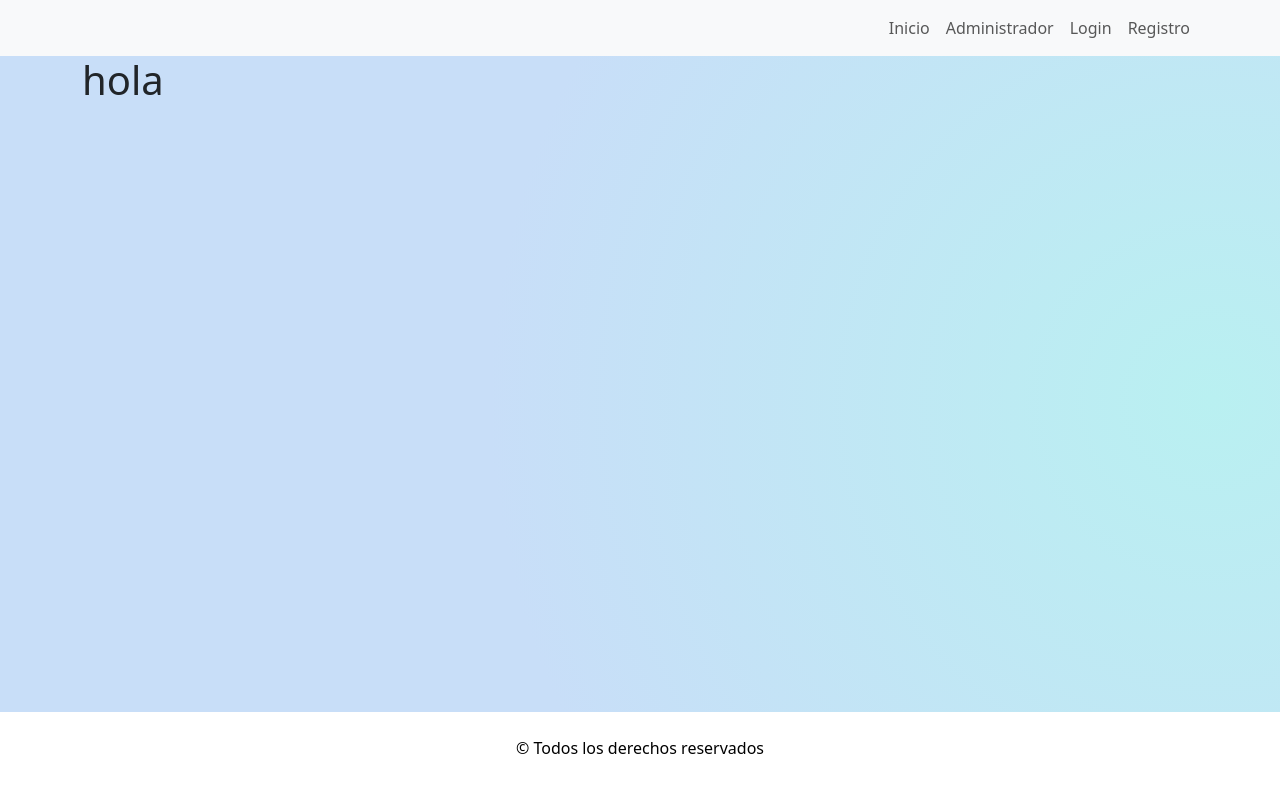
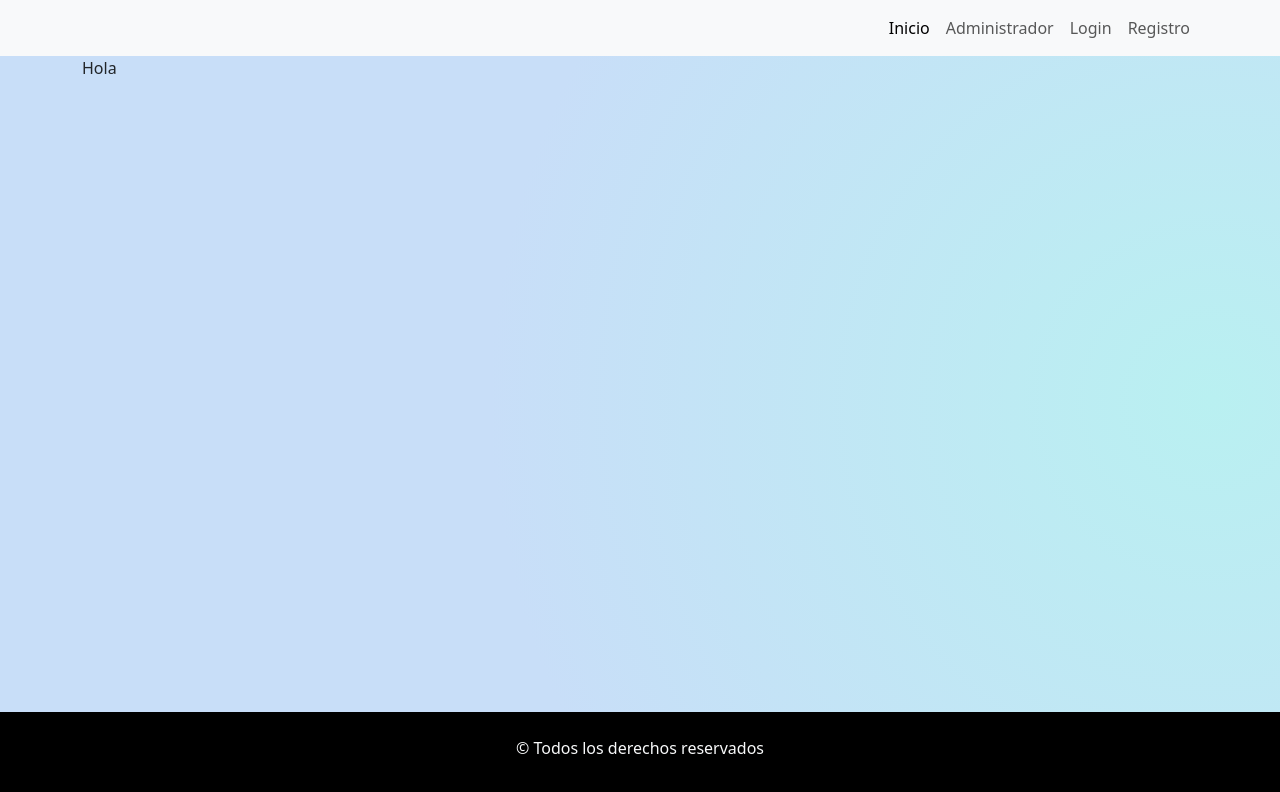
Before and after one commit to Pabmoy25/BlogRecetas-Frontend, a React (Vite) app: page / in a window 1280 px wide. Shown: the top 792 px of the page. Built offline with nearby package versions, Linux system fonts and the light colour scheme.

Commit message:
Se agregan las rutas correspondientes al proyecto

```diff
--- a/src/App.jsx
+++ b/src/App.jsx
@@ -1,19 +1,35 @@
 import "bootstrap/dist/css/bootstrap.min.css";
 import "./App.css";
+import Menu from "./components/Common/Menu";
 import Footer from "./components/Common/Footer";
-import Menu from "./components/Common/Menu";
+import { BrowserRouter, Route, Routes } from "react-router-dom";
+import { Container } from "react-bootstrap";
 import Inicio from "./components/Pages/Inicio";
-import { BrowserRouter, Route, Router } from "react-router-dom";
-import { Container } from "react-bootstrap";
+import Error404 from "./components/Pages/Error404";
 
 function App() {
   return (
-    <><Menu></Menu>
-      <Container className="mainpage">
+    <>
 
-    <h1>hola</h1>
-    </Container>
-    <Footer></Footer>
+      <BrowserRouter>
+        <Menu></Menu>
+        <Container className="mainpage">
+          <Routes>
+            <Route>
+              <Route exact path="/" element={<Inicio></Inicio>}></Route>
+              <Route
+                exact
+                path="/inicio"
+                element={<Inicio></Inicio>}
+              ></Route>
+              <Route exact path="/error" element={<Error404></Error404>}></Route>
+              <Route path="*" element={<Error404></Error404>}></Route>
+            </Route>
+          </Routes>
+        </Container>
+
+        <Footer></Footer>
+      </BrowserRouter>
     </>
   );
 }
--- a/src/components/Common/Footer.jsx
+++ b/src/components/Common/Footer.jsx
@@ -1,6 +1,6 @@
 const Footer = () => {
     return (
-        <footer className="text-center bg-white text-black py-4">
+        <footer className="text-center bg-black text-light py-4">
 <p>&copy; Todos los derechos reservados</p>
         </footer>
     );
--- a/src/components/Common/Menu.jsx
+++ b/src/components/Common/Menu.jsx
@@ -1,5 +1,6 @@
 import { Nav, Container, Navbar } from "react-bootstrap";
 
+import { Link, NavLink } from "react-router-dom";
 
 const Menu = () => {
     return (
@@ -9,10 +10,18 @@ const Menu = () => {
           <Navbar.Toggle aria-controls="basic-navbar-nav" />
           <Navbar.Collapse id="basic-navbar-nav">
             <Nav className="ms-auto">
-              <Nav.Link href="#home">Inicio</Nav.Link>
-              <Nav.Link href="#link">Administrador</Nav.Link>
-              <Nav.Link href="#link">Login</Nav.Link>
-              <Nav.Link href="#link">Registro</Nav.Link>
+            <NavLink end className="nav-link" to="/">
+              Inicio
+            </NavLink>
+            <NavLink end className="nav-link" to="/administrador">
+              Administrador
+            </NavLink>
+            <NavLink end className="nav-link" to="/login">
+              Login
+            </NavLink>
+            <NavLink end className="nav-link" to="/registro">
+              Registro
+            </NavLink>
             </Nav>
           </Navbar.Collapse>
         </Container>
--- a/src/components/Pages/Error404.jsx
+++ b/src/components/Pages/Error404.jsx
@@ -0,0 +1,11 @@
+import React from 'react';
+
+const Error404 = () => {
+  return (
+    <div>
+      <p>hola</p>
+    </div>
+  );
+};
+
+export default Error404;
--- a/src/components/Pages/Inicio.jsx
+++ b/src/components/Pages/Inicio.jsx
@@ -1,4 +1,7 @@
+
+
 const Inicio = () => {
+
     return (
         <div>
             <p>Hola</p>
```
Also changed, not shown: src/assets/error404.png, src/assets/logo-recetas.jpg (added).
